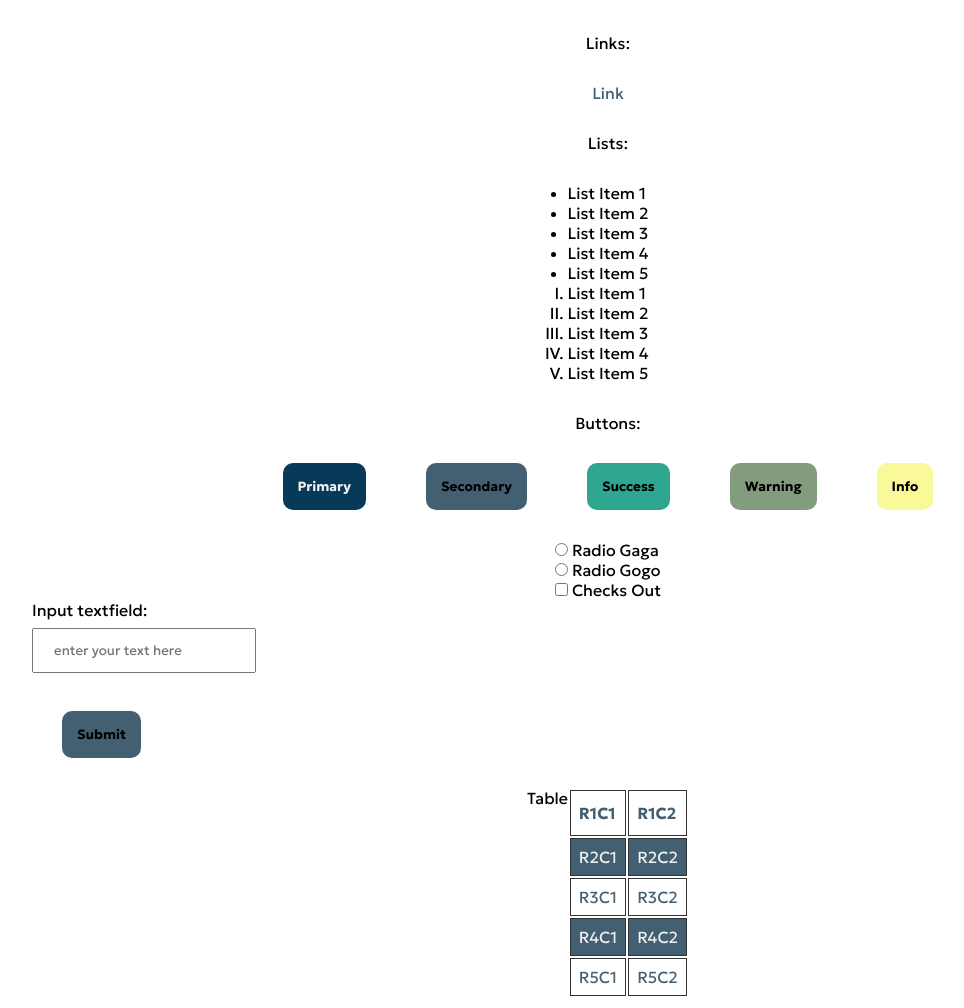
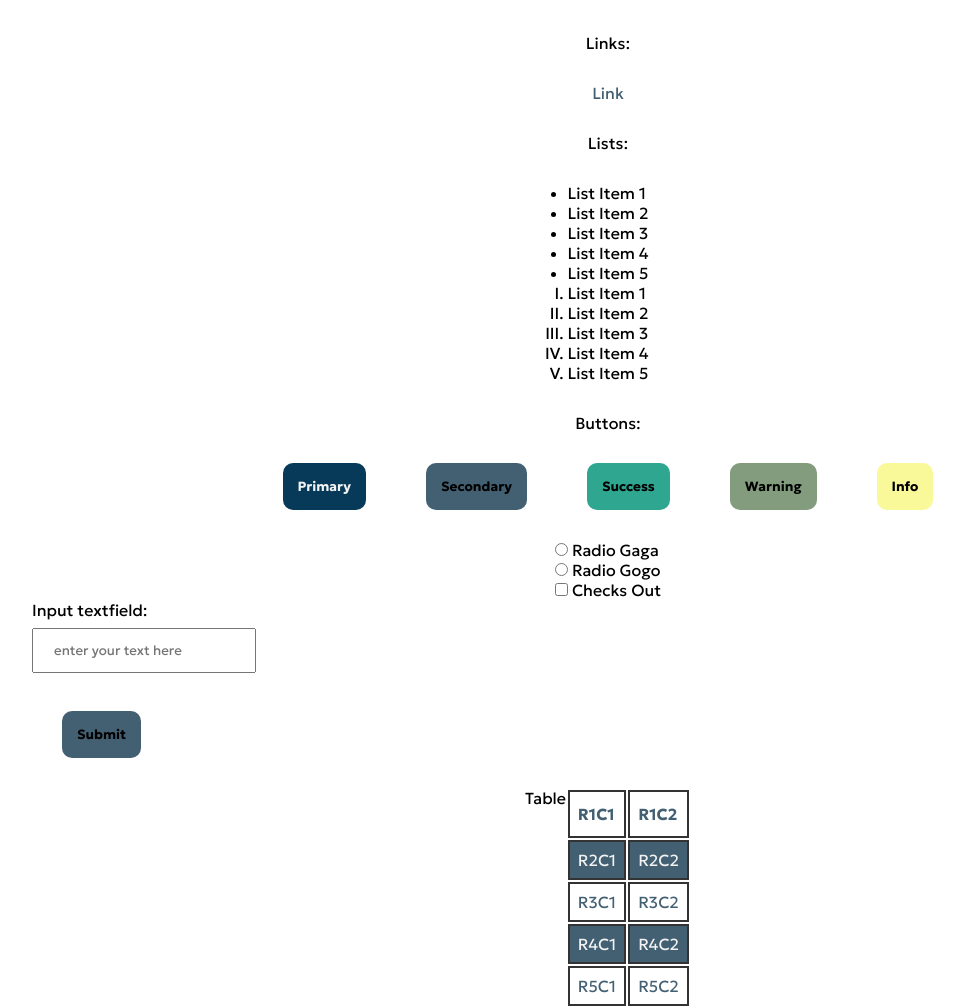
Before and after one commit to DavGifford/CSS-Frameworks, a website: page index.html in a window 1280 px wide. Shown: the part 988-1996 px from the top of the page, without its empty margins (32-996 px from the left). Drawn offline with Linux system fonts and the light colour scheme.

Commit message:
css changes

```diff
--- a/css/index.css
+++ b/css/index.css
@@ -300,14 +300,12 @@ tr:nth-child(odd) {
   color: #436073;
 }
 
-td {
-  border: 1px solid #333;
+td, th {
+  border: 2px solid #333;
   padding: 8px;
 }
 
 th {
-  border: 1px solid #333;
-  padding: 8px;
   padding-top: 12px;
   padding-bottom: 12px;
   text-align: left;
```
